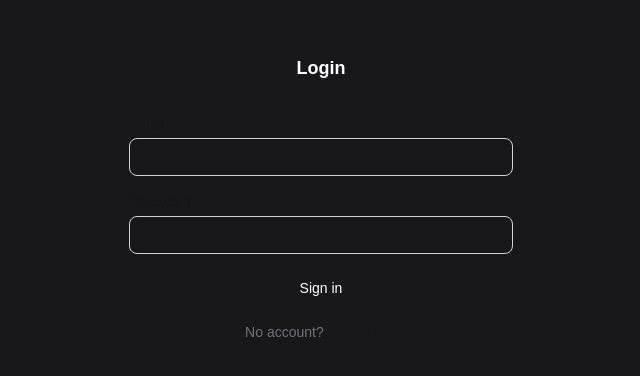
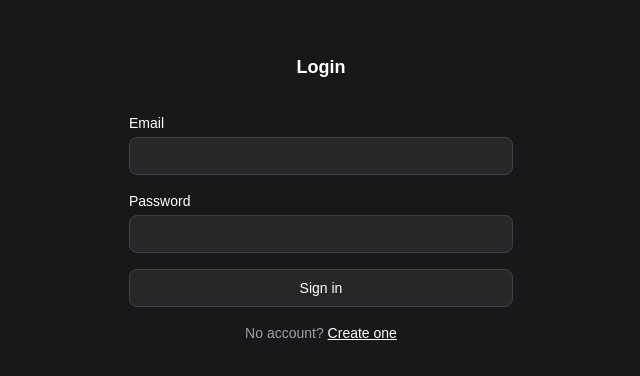
Before and after one commit to CalGuo/DishAR, a Next.js app: page /login in a window 1280 px wide. Shown: the part 202-578 px from the top of the page, without its empty margins (319-959 px from the left). Built offline with nearby package versions, Linux system fonts and the light colour scheme; no server answers.

Commit message:
Enhance login form styles for better visibility

```diff
--- a/src/app/login/login-form.tsx
+++ b/src/app/login/login-form.tsx
@@ -42,7 +42,7 @@ export function LoginForm() {
   return (
     <form onSubmit={handleSubmit} className="w-full max-w-sm space-y-4">
       <div>
-        <label htmlFor="email" className="mb-1 block text-sm font-medium">
+        <label htmlFor="email" className="mb-1 block text-sm font-medium text-white">
           Email
         </label>
         <input
@@ -51,11 +51,11 @@ export function LoginForm() {
           type="email"
           autoComplete="email"
           required
-          className="w-full rounded-lg border border-zinc-300 px-3 py-2 text-sm"
+          className="w-full rounded-lg border border-zinc-700 bg-zinc-800 px-3 py-2 text-sm text-white"
         />
       </div>
       <div>
-        <label htmlFor="password" className="mb-1 block text-sm font-medium">
+        <label htmlFor="password" className="mb-1 block text-sm font-medium text-white">
           Password
         </label>
         <input
@@ -64,20 +64,20 @@ export function LoginForm() {
           type="password"
           autoComplete="current-password"
           required
-          className="w-full rounded-lg border border-zinc-300 px-3 py-2 text-sm"
+          className="w-full rounded-lg border border-zinc-700 bg-zinc-800 px-3 py-2 text-sm text-white"
         />
       </div>
       {error && <p className="text-sm text-red-600">{error}</p>}
       <button
         type="submit"
         disabled={pending}
-        className="w-full rounded-lg bg-zinc-900 px-4 py-2 text-sm font-medium text-white disabled:opacity-50"
+        className="w-full rounded-lg border border-zinc-700 bg-zinc-800 px-4 py-2 text-sm font-medium text-white disabled:opacity-50"
       >
         {pending ? "Signing in…" : "Sign in"}
       </button>
-      <p className="text-center text-sm text-zinc-500">
+      <p className="text-center text-sm text-zinc-400">
         No account?{" "}
-        <Link href="/register" className="font-medium text-zinc-900 underline">
+        <Link href="/register" className="font-medium text-white underline">
           Create one
         </Link>
       </p>
```
